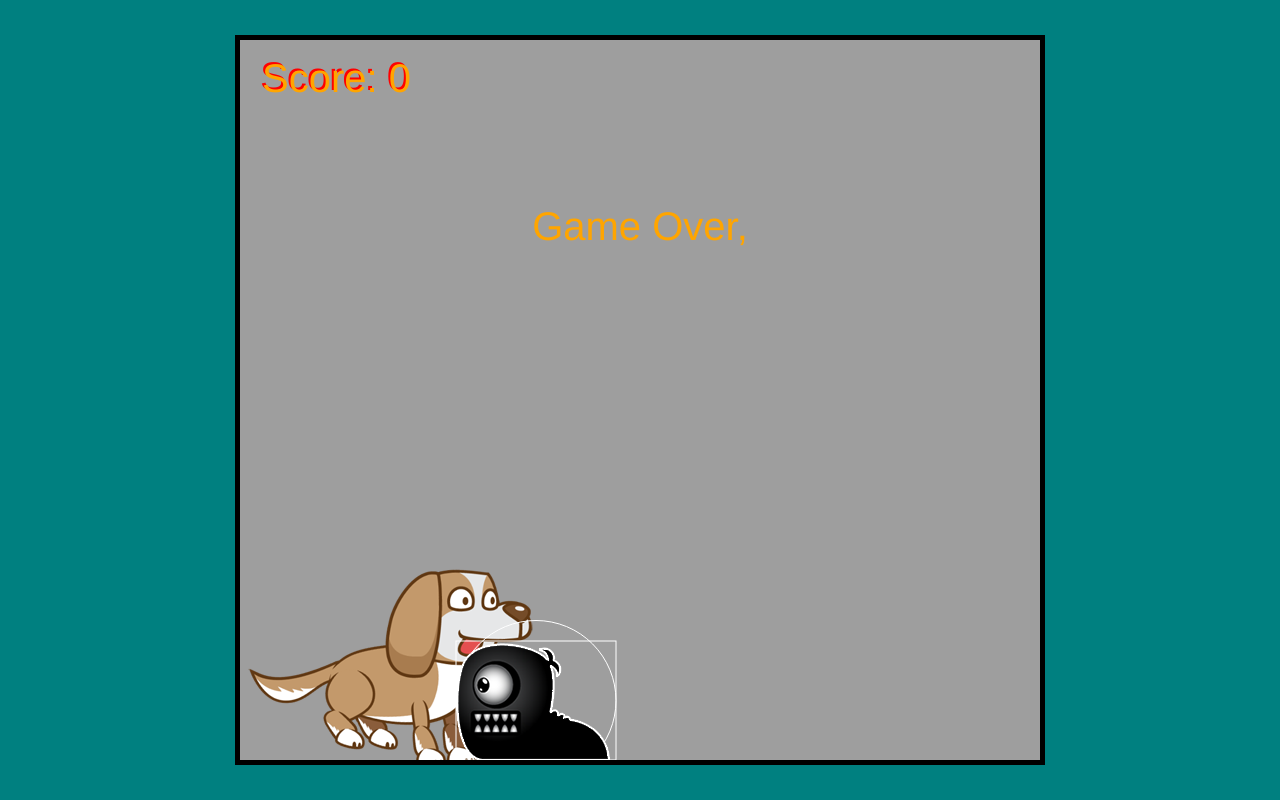
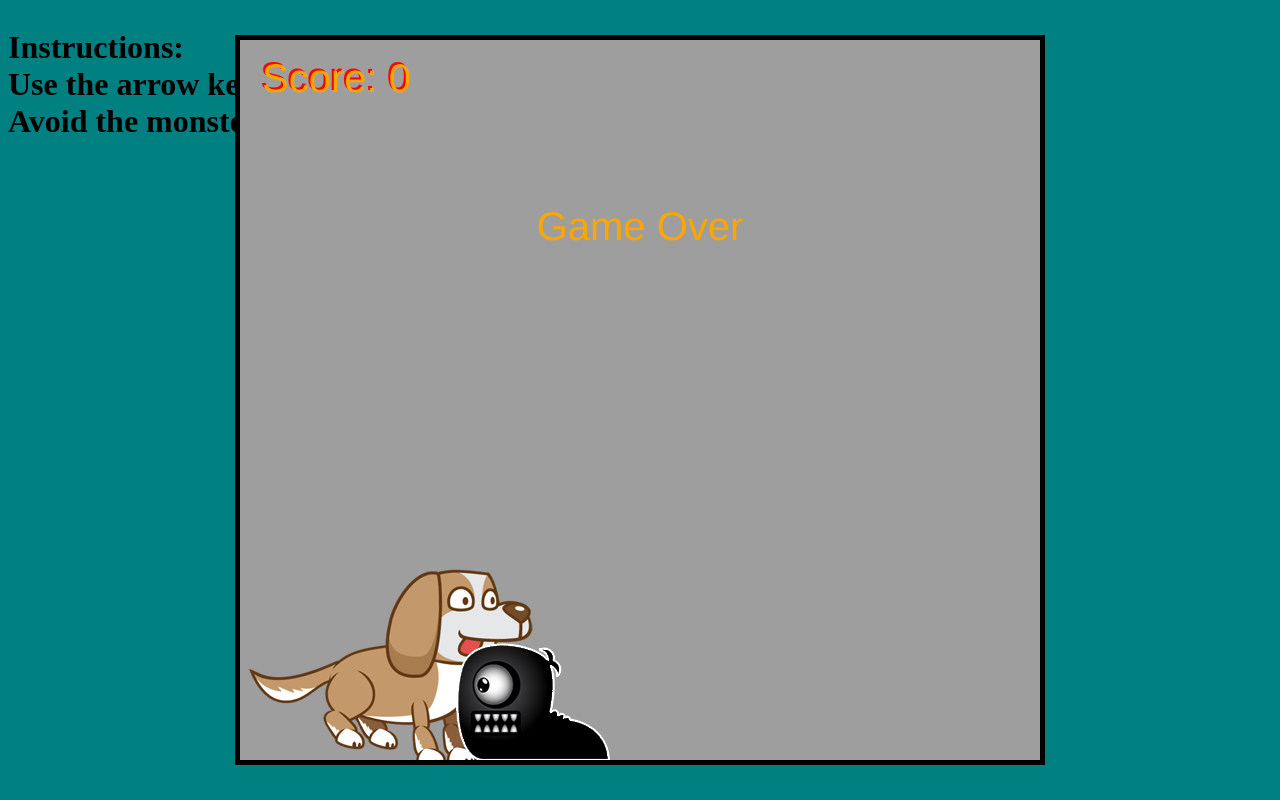
Before and after one commit to MasterOfDoom556/Project-27-Game, a plain HTML site: page Lesson27_Game/index.html in a window 1280 px wide. Drawn offline with Linux system fonts and the light colour scheme.

Commit message:
Add files via upload

```diff
--- a/Lesson27_Game/index.html
+++ b/Lesson27_Game/index.html
@@ -17,6 +17,11 @@
     <img id="dog" src="images/dog`.png">
     <img id="scrollingbg" src="images/Background-1.png">
     <img id="opps" src="images/enemy_1.png">
+	<div style="width: 100%; height: 100px; float: left;">
+	<h1> Instructions: <br>
+			<p1> Use the arrow keys to move,<br> Avoid the monster at all costs!</p1>
+	</h1>
+	</div>
     <!--This tag is to create the images that i will use to make and animate the sprites.-->
     <script src="js/dog_script.js"></script>
 </body>
--- a/Lesson27_Game/js/dog_script.js
+++ b/Lesson27_Game/js/dog_script.js
@@ -146,11 +146,7 @@ class opps{
         this.NameInDeathNote = false;
     }
     draw(context){
-        context.strokeStyle = 'white';
-        context.strokeRect(this.x, this.y, this.width, this.height);
-        context.beginPath();
-        context.arc(this.x + this.width/2, this.y + this.height/2, this.width/2, 0, Math.PI * 2);
-        context.stroke();
+
         context.drawImage(this.image, this.frameX * this.width, 0, this.width, this.height, this.x, this.y, this.width, this.height);
     }
     update(deltaTime){
@@ -194,7 +190,7 @@ function DisplayText(context){
     if(GameOver){
         context.textAlign = 'center';
         context.fillStyle = 'orange';
-    context.fillText('Game Over,', canvas.width/2, 200)
+    context.fillText('Game Over', canvas.width/2, 200)
     }
 } // handles the displaying of text, think scoreboard (unless i change it, which i might) and game over screens
 
```
